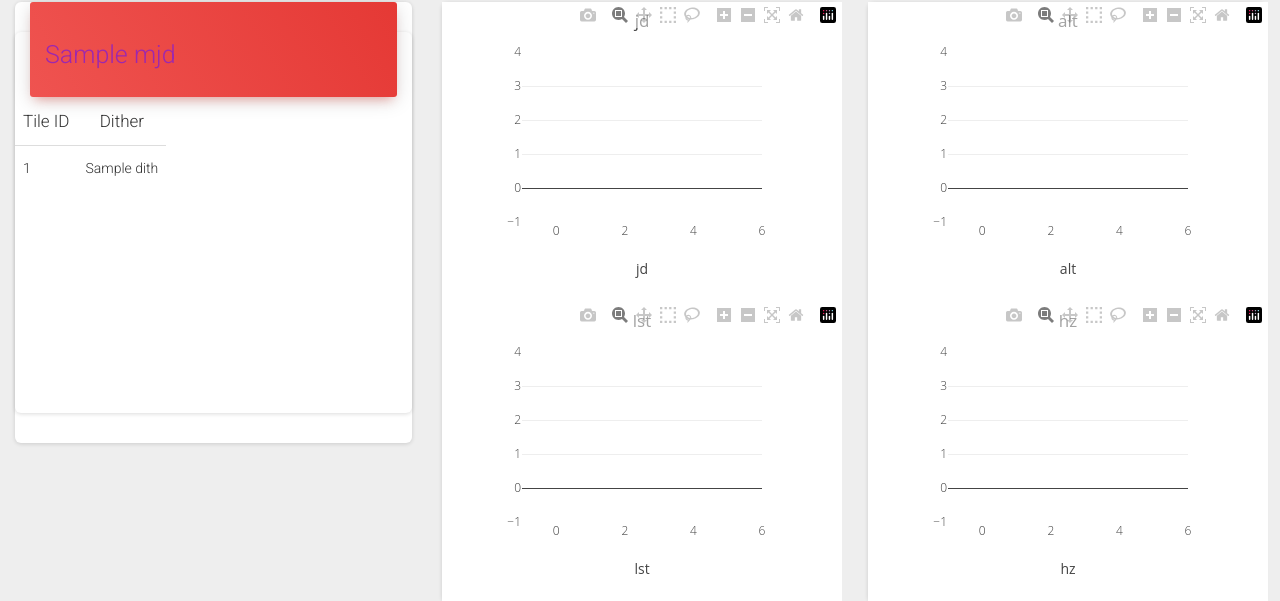
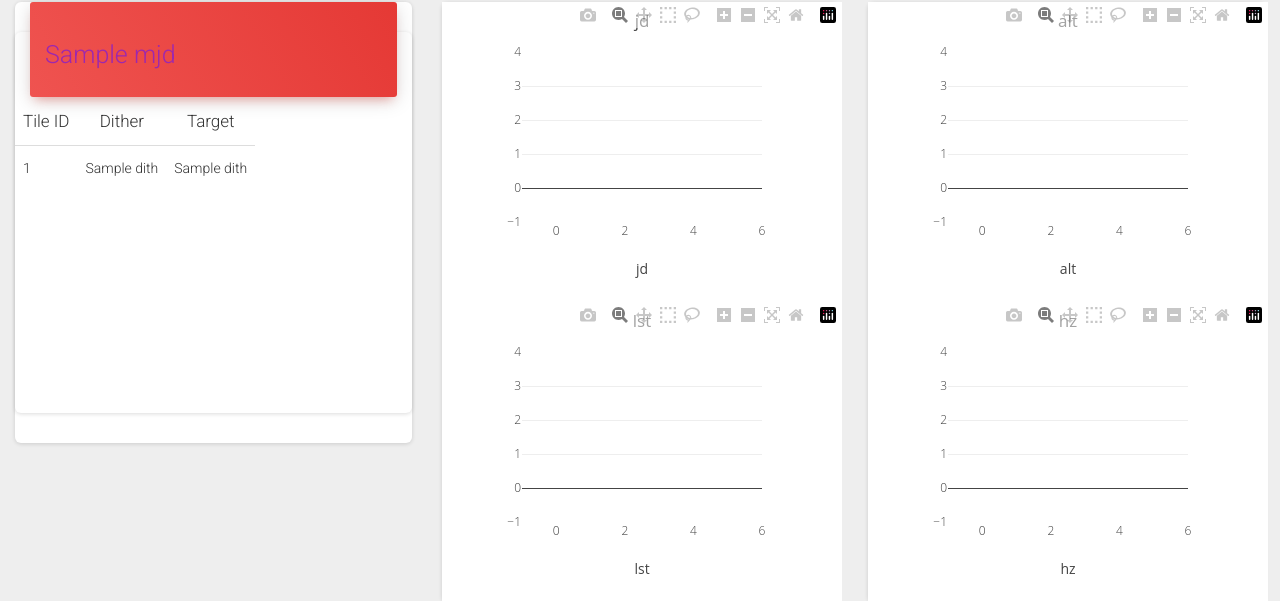
Before and after one commit to sdss/viki, a Python web app: template python/viki/templates/index.html in a window 1280 px wide. Shown: the part 128-729 px from the top of the page. Run offline with Jinja, Linux system fonts and the light colour scheme; the template is opened without the code that fills it: most values are stand-ins (such as "Sample title", 1, 10 or a date in 2020); some libraries are stand-ins or nearby versions.

Commit message:
add target to obs list

```diff
--- a/python/viki/controllers/index.py
+++ b/python/viki/controllers/index.py
@@ -28,7 +28,7 @@ async def index():
 
     tonight = await wrapBlocking(queryTonight, jd=jd)
 
-    summary = [[t["tile_id"], t["position"]] for t in tonight]
+    summary = [[t["tile_id"], t["position"], t["target"]] for t in tonight]
 
     obs = await wrapBlocking(recentObs)
 
--- a/python/viki/controllers/summary.py
+++ b/python/viki/controllers/summary.py
@@ -22,7 +22,7 @@ async def summary():
     jd = mjd + 2400000.5
     tonight = await wrapBlocking(queryTonight, jd=jd)
 
-    summary = [[t["tile_id"], t["position"]] for t in tonight]
+    summary = [[t["tile_id"], t["position"], t["target"]] for t in tonight]
 
     imgdir = current_app.config["STORE_FOLDER"]
     pngs = await wrapBlocking(listdir, imgdir)
--- a/python/viki/dbConvenience.py
+++ b/python/viki/dbConvenience.py
@@ -28,7 +28,8 @@ def queryTonight(jd):
     return dither, completion, obs, for one night,
     defined to be jd < obs.jd <= jd + 1
     """
-    dithers = Tile.select(Tile.tile_id, Dither.position)\
+    dithers = Tile.select(Tile.tile_id, Tile.target,
+                          Dither.position)\
                   .join(Dither)\
                   .join(Observation)\
                   .where(Observation.jd > jd -1)
--- a/python/viki/templates/index.html
+++ b/python/viki/templates/index.html
@@ -25,6 +25,7 @@
             <tr>
               <th class="text-center">Tile ID</th>
               <th class="text-center">Dither</th>
+              <th class="text-center">Target</th>
             </tr>
           </thead>
           <tbody>
@@ -32,6 +33,7 @@
           <tr>
             <td>{{dith[0]}}</td>
             <td>{{dith[1]}}</td>
+            <td>{{dith[2]}}</td>
           </tr>
         {% endfor %}
           </tbody>
--- a/python/viki/templates/summary.html
+++ b/python/viki/templates/summary.html
@@ -25,6 +25,7 @@
             <tr>
               <th class="text-center">Tile ID</th>
               <th class="text-center">Dither</th>
+              <th class="text-center">Target</th>
             </tr>
           </thead>
           <tbody>
@@ -32,6 +33,7 @@
           <tr>
             <td>{{dith[0]}}</td>
             <td>{{dith[1]}}</td>
+            <td>{{dith[2]}}</td>
           </tr>
         {% endfor %}
           </tbody>
@@ -41,9 +43,6 @@
   </div>
 
   <div class="col-md-4">
-    <a>
-        <img class="card-img" src="https://pbs.twimg.com/media/FUSo1YDWQAcBRN7.jpg" width="400px">
-      </a>
     {% for img in pngs %}
     <div class="col-md-3">
       <div class="card">
```
